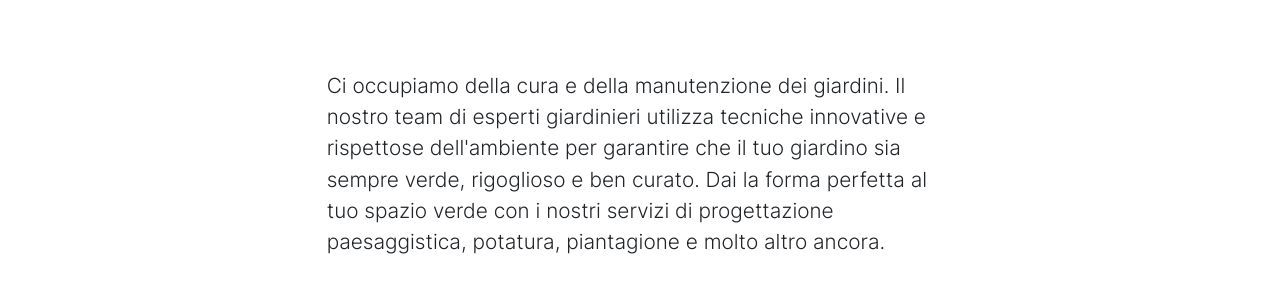
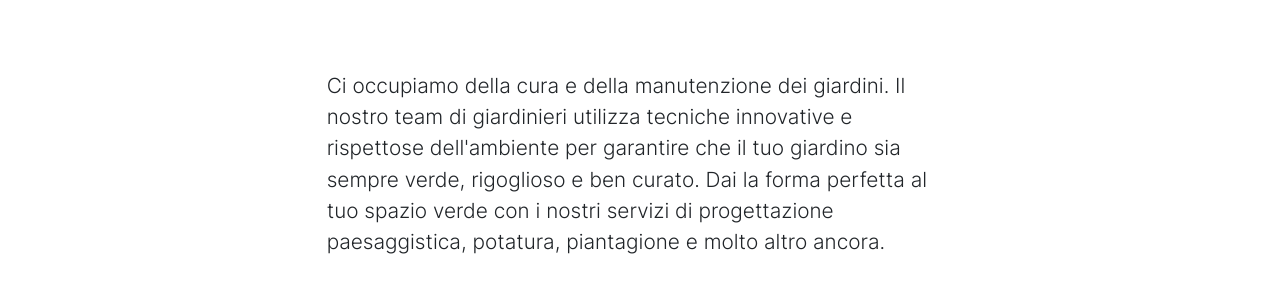
Before and after one commit to MrGamp2411/SwissMultiGroupe, a plain HTML site: page giardino.html in a window 1280 px wide. Shown: the part 494-800 px from the top of the page. Drawn offline with Linux system fonts and the light colour scheme.

Commit message:
Update giardino.html

```diff
--- a/giardino.html
+++ b/giardino.html
@@ -135,7 +135,7 @@
                 <div class="row justify-content-center align-items-stretch">
                     <div class="col-lg-7 mb-4" data-aos="fade-up" data-aos-delay="200">
                         <div class="d-flex flex-column h-100">
-                            <p class="text-size">Ci occupiamo della cura e della manutenzione dei giardini. Il nostro team di esperti giardinieri utilizza tecniche innovative e rispettose dell'ambiente per garantire che il tuo giardino sia sempre verde, rigoglioso e ben curato. Dai la forma perfetta al tuo spazio verde con i nostri servizi di progettazione paesaggistica, potatura, piantagione e molto altro ancora.</p>
+                            <p class="text-size">Ci occupiamo della cura e della manutenzione dei giardini. Il nostro team di giardinieri utilizza tecniche innovative e rispettose dell'ambiente per garantire che il tuo giardino sia sempre verde, rigoglioso e ben curato. Dai la forma perfetta al tuo spazio verde con i nostri servizi di progettazione paesaggistica, potatura, piantagione e molto altro ancora.</p>
                         </div>
                     </div>
                 </div>
```
